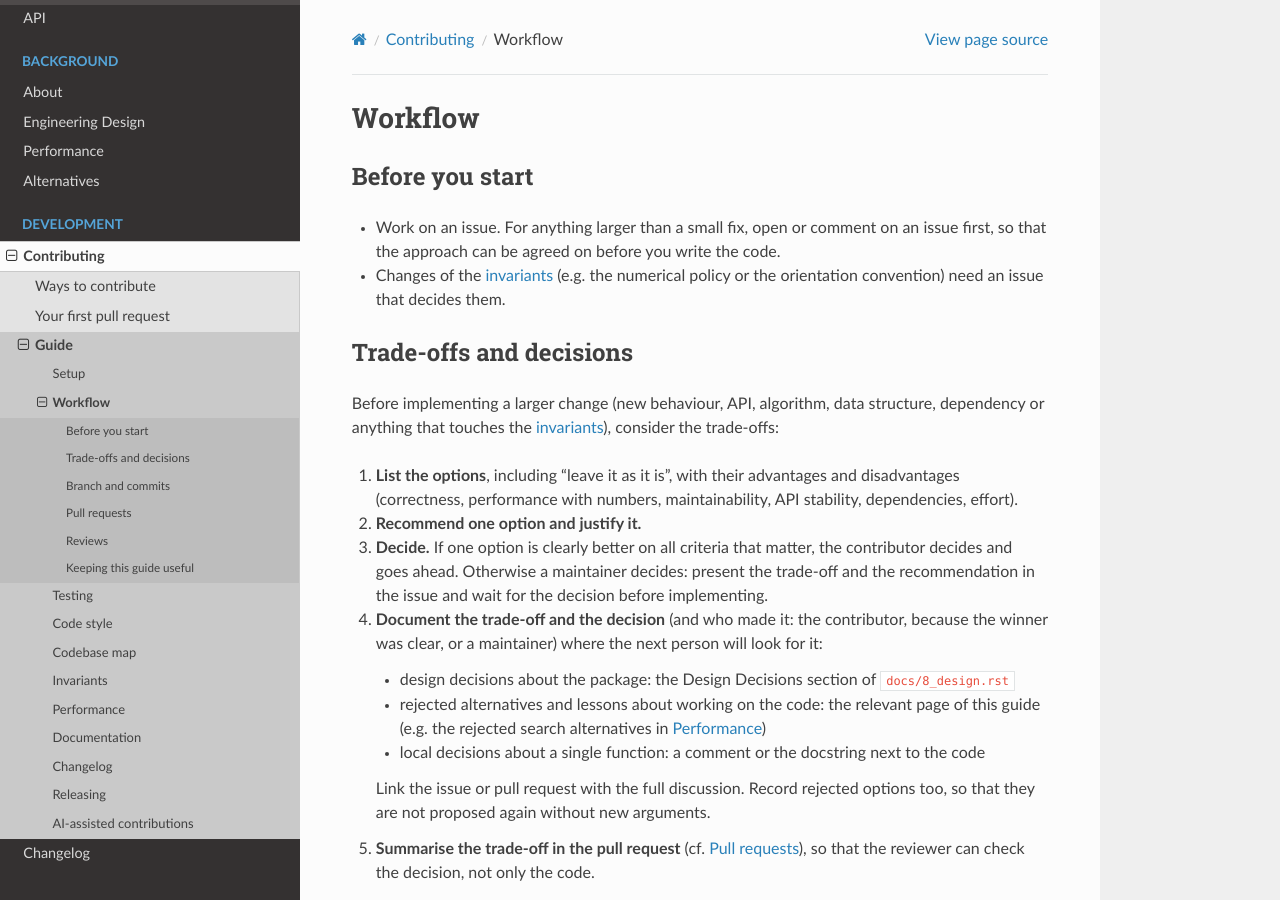
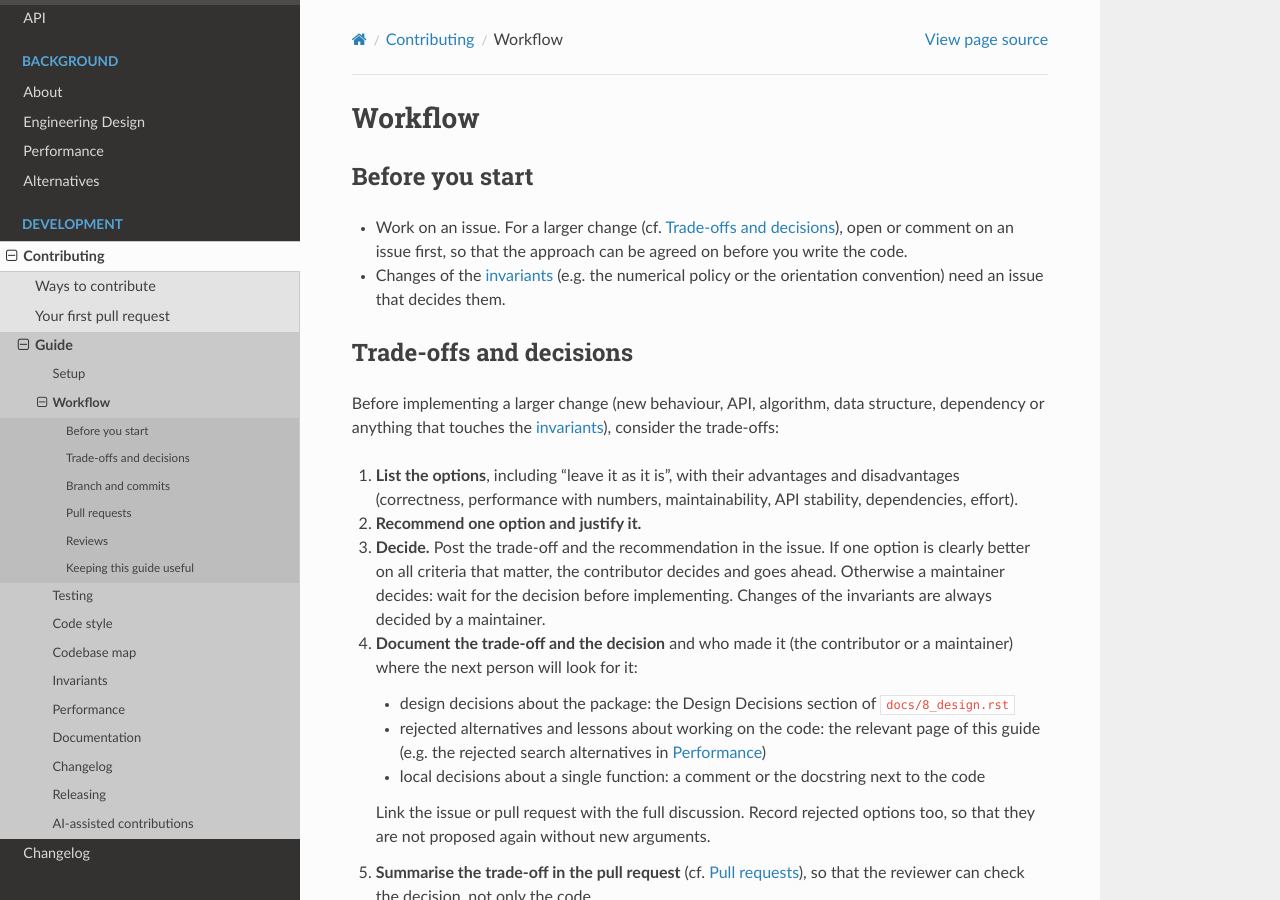
Before and after one commit to jannikmi/extremitypathfinder, a Sphinx documentation site: the page built from docs/contributing/workflow.md, in a window 1280 px wide and 900 px high. Built offline with Sphinx 7.4.7 and the Read the Docs theme 3.1.0, drawn with Linux system fonts in a browser that asks for light colours.

Commit message:
docs: trade-off rules consistent with the issue and invariant rules (review)
Co-Authored-By: Claude Opus 5.5 <noreply@anthropic.com>
Claude-Session: https://claude.ai/code/session_01XJqV78ETrdMKVGz8kXfhy8

```diff
--- a/CHANGELOG.rst
+++ b/CHANGELOG.rst
@@ -42,9 +42,8 @@ internal:
 - the documentation build in CI (``tox -e docs``) fails on warnings.
 - contributing guide for human and AI contributors in Markdown: ``CONTRIBUTING.md`` with topic pages in
   ``docs/contributing/`` (rendered with MyST), ``AGENTS.md`` and ``CLAUDE.md`` for coding agents,
-  pull request and issue templates, ``make check`` for a quick check before committing.
-- contributing guide: trade-offs of larger changes are prepared with a recommendation, decided by a maintainer
-  unless the winner is clear, documented and summarised in the pull request.
+  pull request and issue templates, ``make check`` for a quick check before committing,
+  rules for considering, deciding and documenting the trade-offs of larger changes.
 
 
 3.0.0 (2026-10-29)
--- a/docs/contributing/workflow.md
+++ b/docs/contributing/workflow.md
@@ -2,8 +2,8 @@
 
 ## Before you start
 
-- Work on an issue. For anything larger than a small fix, open or comment on an issue first,
-  so that the approach can be agreed on before you write the code.
+- Work on an issue. For a larger change (cf. [Trade-offs and decisions](#trade-offs-and-decisions)),
+  open or comment on an issue first, so that the approach can be agreed on before you write the code.
 - Changes of the [invariants](invariants.md) (e.g. the numerical policy or the orientation convention)
   need an issue that decides them.
 
@@ -15,11 +15,12 @@ touches the [invariants](invariants.md)), consider the trade-offs:
 1. **List the options**, including "leave it as it is", with their advantages and disadvantages
    (correctness, performance with numbers, maintainability, API stability, dependencies, effort).
 2. **Recommend one option and justify it.**
-3. **Decide.** If one option is clearly better on all criteria that matter, the contributor decides and goes ahead.
-   Otherwise a maintainer decides: present the trade-off and the recommendation in the issue
-   and wait for the decision before implementing.
-4. **Document the trade-off and the decision** (and who made it: the contributor, because the winner was clear,
-   or a maintainer) where the next person will look for it:
+3. **Decide.** Post the trade-off and the recommendation in the issue.
+   If one option is clearly better on all criteria that matter, the contributor decides and goes ahead.
+   Otherwise a maintainer decides: wait for the decision before implementing.
+   Changes of the invariants are always decided by a maintainer.
+4. **Document the trade-off and the decision** and who made it (the contributor or a maintainer)
+   where the next person will look for it:
    - design decisions about the package: the Design Decisions section of `docs/8_design.rst`
    - rejected alternatives and lessons about working on the code: the relevant page of this guide
      (e.g. the rejected search alternatives in [Performance](performance.md#shortest-path-search))
```
Also changed, not shown: AGENTS.md (+3 -3 lines), docs/contributing/ai-assisted-contributions.md (+5 -6 lines).
